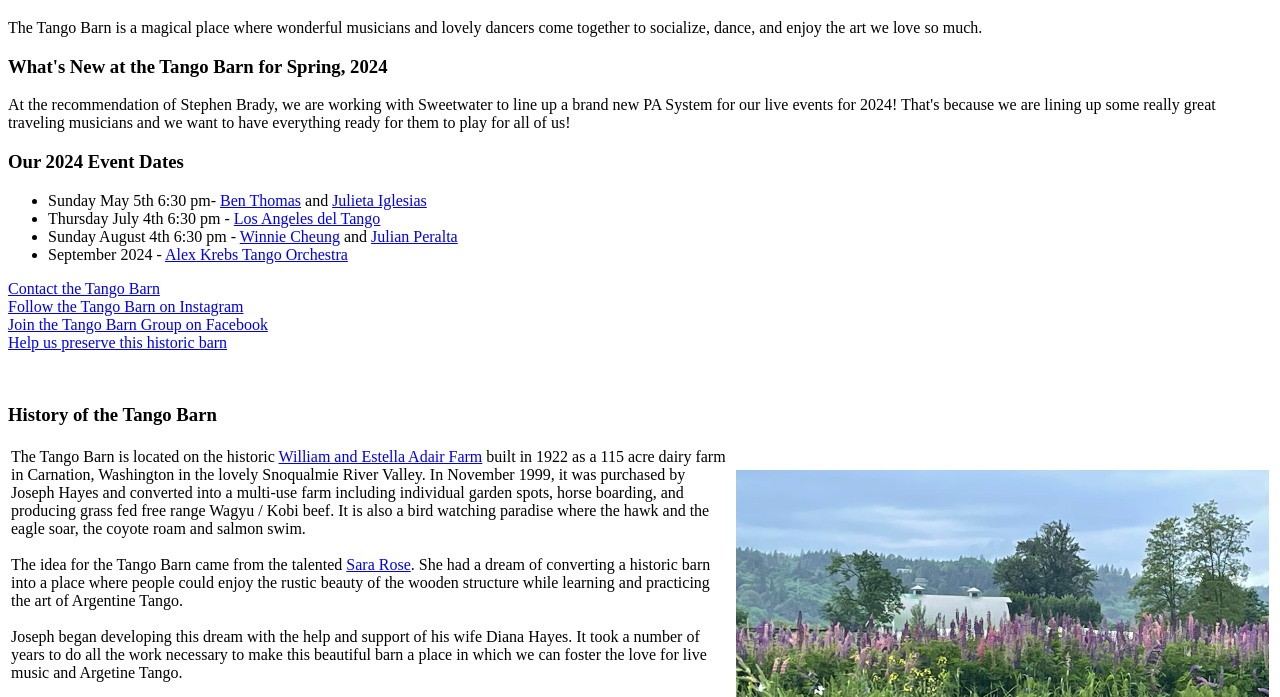
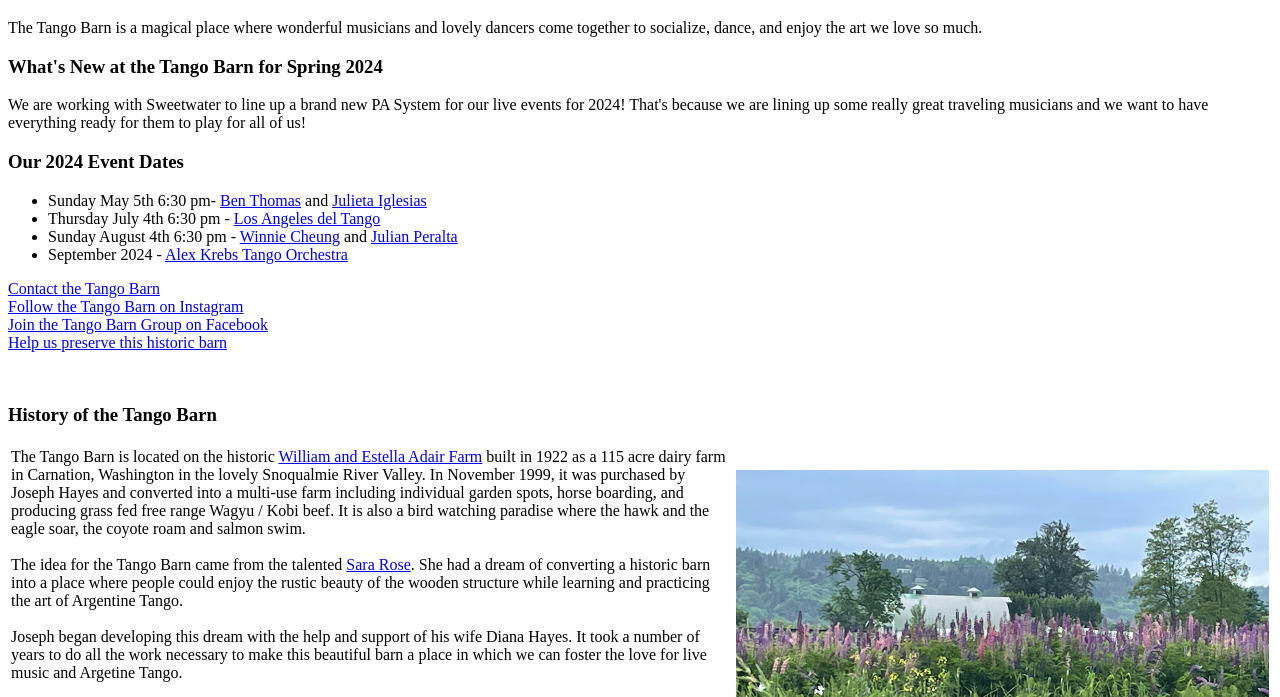
Before and after one commit to ObjectiveJoe/thetangobarn, a plain HTML site: page index.html in a window 1280 px wide. Shown: the part 61-758 px from the top of the page. Drawn offline with Linux system fonts and the light colour scheme.

Commit message:
tweeked whats new

```diff
--- a/index.html
+++ b/index.html
@@ -8,8 +8,8 @@
 <h1>Welcome to the Tango Barn</h1>
 <p>The Tango Barn is a magical place where wonderful musicians and lovely
     dancers come together to socialize, dance, and enjoy the art we love so much.</p>
-<h3>What's New at the Tango Barn for Spring, 2024</h3>
-<p>At the recommendation of Stephen Brady, we are working with Sweetwater to line up a brand new PA System for our
+<h3>What's New at the Tango Barn for Spring 2024</h3>
+<p>We are working with Sweetwater to line up a brand new PA System for our
     live events for 2024! That's because we are lining up some really great traveling musicians and we want to have
     everything ready for them to play for all of us!
 </p>
```
